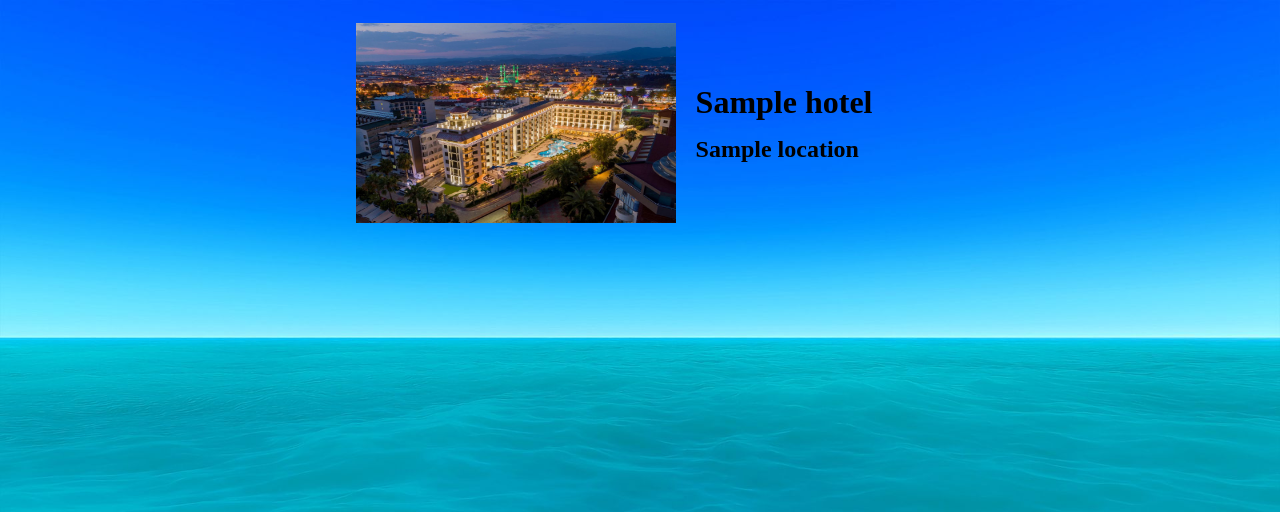
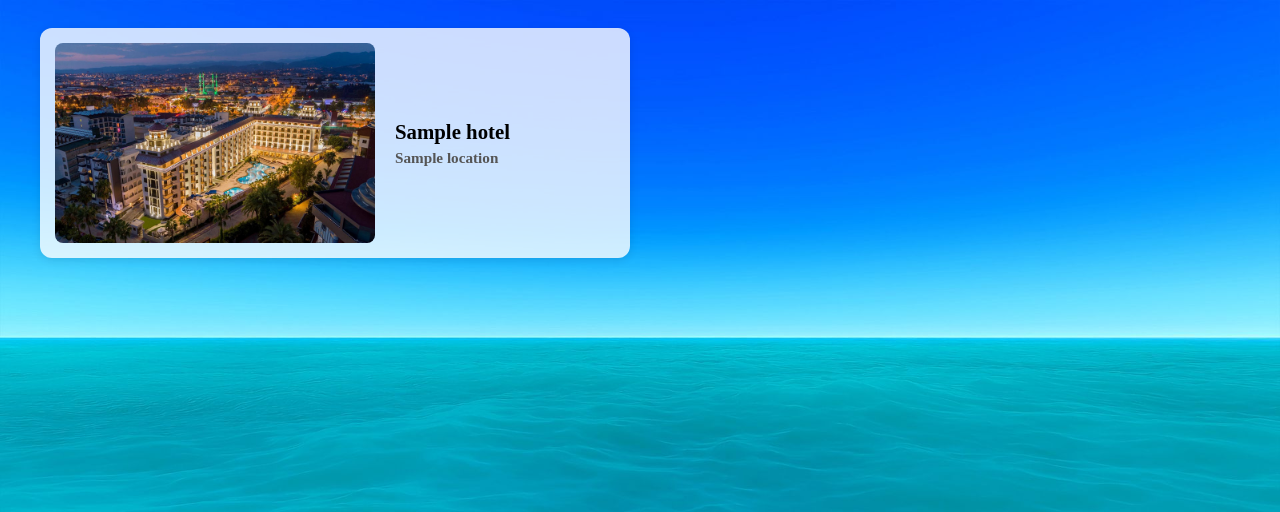
Before and after one commit to Fakerovi4i/Fast_API_Booking, a FastAPI app: template app/templates/hotels.html in a window 1280 px wide. Shown: the top 512 px of the page. Run offline with FastAPI, Linux system fonts and the light colour scheme; the template is opened without the code that fills it: most values are stand-ins (such as "Sample title", 1, 10 or a date in 2020); parts of the project's set-up code (start-up, migrations or seed data) failed here and were passed over.

Commit message:
Добавлена возможность динамического импорта hotels, rooms, bookings Добавлены фото для отелей, заранее в базе удалены все данные

```diff
--- a/app/main.py
+++ b/app/main.py
@@ -20,7 +20,7 @@ from app.config import settings
 from app.database import engine
 from app.hotels.router import router_admin_hotels, router_hotels
 from app.images.router import router as router_images
-from app.hotels.importer.router import router as router_importer
+from app.importer.router import router as router_importer
 from app.logger import logger
 from app.pages.router import router as router_pages
 from app.users.router import router_auth, router_user
--- a/app/templates/hotels.html
+++ b/app/templates/hotels.html
@@ -6,57 +6,95 @@
           content="width=device-width, user-scalable=no, initial-scale=1.0, maximum-scale=1.0, minimum-scale=1.0">
     <meta http-equiv="X-UA-Compatible" content="ie=edge">
     <title>Набронировал</title>
+    <style>
+        /* ---------- ОСНОВНАЯ СЕТКА ---------- */
+        .hotels-container {
+            display: grid;
+            grid-template-columns: repeat(2, 1fr);   /* 2 колонки */
+            gap: 20px;
+            max-width: 1200px;
+            margin: 0 auto;
+            padding: 20px;
+        }
+
+        /* ---------- КАРТОЧКА ОТЕЛЯ ---------- */
+        .hotel-card {
+            display: flex;
+            align-items: center;
+            background: rgba(255, 255, 255, 0.8);   /* полупрозрачная подложка */
+            border-radius: 12px;
+            padding: 15px;
+            box-shadow: 0 2px 8px rgba(0,0,0,0.1);
+        }
+
+        /* ---------- ИЗОБРАЖЕНИЕ ---------- */
+        .hotel-card img {
+            width: 320px;
+            height: 200px;
+            object-fit: cover;
+            flex-shrink: 0;
+            border-radius: 8px;
+        }
+
+        /* ---------- ТЕКСТОВЫЙ БЛОК ---------- */
+        .hotel-info {
+            margin-left: 20px;
+            min-width: 0;                /* разрешает перенос строк */
+        }
+
+        .hotel-info h1 {
+            margin: 0 0 5px 0;
+            word-wrap: break-word;
+            overflow-wrap: break-word;
+            font-size: 1.3rem;
+        }
+
+        .hotel-info h2 {
+            margin: 0;
+            word-wrap: break-word;
+            overflow-wrap: break-word;
+            color: #555;
+            font-size: 0.95rem;
+        }
+
+        /* ---------- МОБИЛЬНАЯ ВЕРСИЯ ---------- */
+        @media (max-width: 768px) {
+            .hotels-container {
+                grid-template-columns: 1fr;          /* одна колонка */
+            }
+            .hotel-card {
+                flex-direction: column;             /* картинка сверху, текст снизу */
+                text-align: center;
+            }
+            .hotel-card img {
+                width: 100%;
+                max-width: 400px;
+                height: auto;
+            }
+            .hotel-info {
+                margin-left: 0;
+                margin-top: 15px;
+            }
+        }
+    </style>
 </head>
 <body style="background-image: url('/static/images/123.webp');
              background-size: 100% auto;
              background-repeat: repeat-y;
              background-position: top center;">
 
-    <!-- ГЛАВНЫЙ КОНТЕЙНЕР С ПЕРЕНОСОМ -->
-    <div style="display: flex; flex-wrap: wrap; justify-content: center;">
-
+    <div class="hotels-container">
         {% for hotel in hotels %}
-        <!-- КАРТОЧКА ОТЕЛЯ – примерно половина ширины -->
-        <div style="width: 45%; margin: 15px; display: flex; align-items: center;">
-
+        <div class="hotel-card">
             <img src="{{ url_for('static', path='images/' + hotel.image_id|string + '.webp') }}"
-                 alt="Фото нет" width="320" height="200"
-                 style="flex-shrink: 0;">
-
-            <div style="margin-left: 20px;">
-                <h1 style="margin-bottom: -5px; word-wrap: break-word; overflow-wrap: break-word;">
-                    {{ hotel.name }}
-                </h1>
-                <h2 style="word-wrap: break-word; overflow-wrap: break-word;">
-                    {{ hotel.location }}
-                </h2>
+                 alt="Фото нет">
+            <div class="hotel-info">
+                <h1>{{ hotel.name }}</h1>
+                <h2>{{ hotel.location }}</h2>
             </div>
-
         </div>
         {% endfor %}
+    </div>
 
-    </div>
 </body>
 </html>
-
-<!--<!doctype html>-->
-<!--<html lang="en">-->
-<!--<head>-->
-<!--    <meta charset="UTF-8">-->
-<!--    <meta name="viewport"-->
-<!--          content="width=device-width, user-scalable=no, initial-scale=1.0, maximum-scale=1.0, minimum-scale=1.0">-->
-<!--    <meta http-equiv="X-UA-Compatible" content="ie=edge">-->
-<!--    <title>Набронировал</title>-->
-<!--</head>-->
-<!--<body>-->
-<!--    <div class="main">-->
-<!--        <img src="{{ url_for('static', path='images/1.webp') }}"-->
-<!--             alt="Фото нет" width="320" height="200">-->
-<!--        <div>-->
-<!--            <h1>{{ "Отель 5 звезд" }}</h1>-->
-<!--            <h2>{{ "Бесподобное местечко" }}</h2>-->
-<!--        </div>-->
-
-<!--    </div>-->
-<!--</body>-->
-<!--</html>-->
```
Also changed, not shown: app/dao/base.py (+18 -2 lines), app/hotels/dao.py (+47 -37 lines), app/hotels/importer/router.py (deleted, +0 -24 lines), app/importer/router.py (added, +49 -0 lines), app/pages/router.py (+12 -1 lines), app/users/dependences.py (+8 -36 lines).
